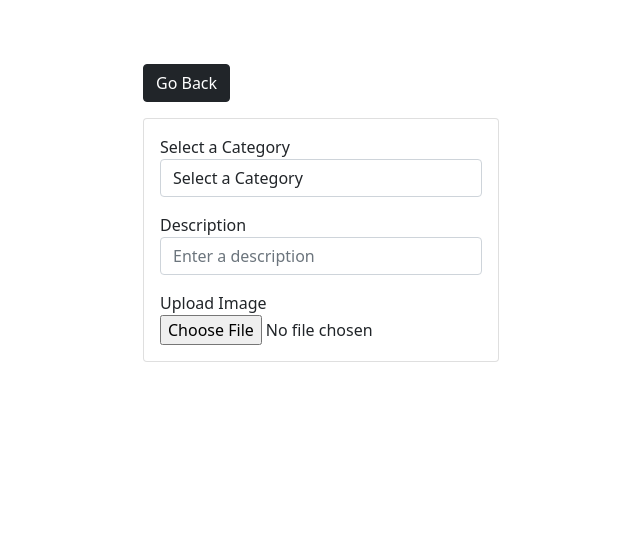
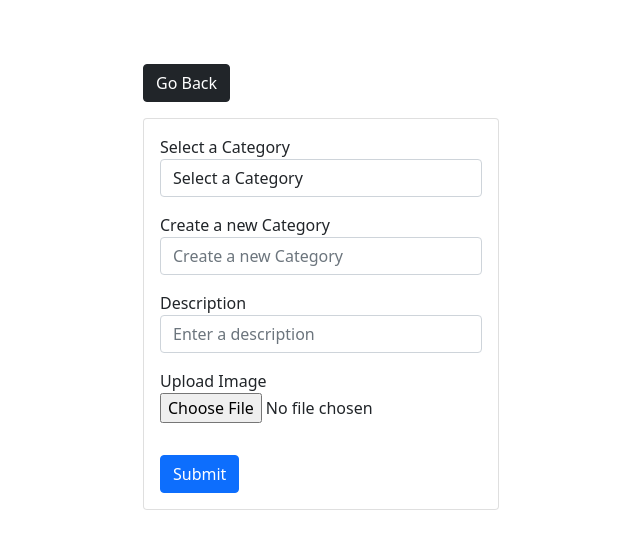
Before and after one commit to wairimukanene/nishy-galley, a Django app: page /add/ in a window 1280 px wide. Shown: the top 549 px of the page, without its empty margins (319-959 px from the left). Run offline with Django 3.2, Linux system fonts and the light colour scheme; data that the repository does not hold is empty.

Commit message:
commit28-added the function and option to add a new category that is not included in the database

```diff
--- a/galley/templates/galley/add.html
+++ b/galley/templates/galley/add.html
@@ -14,7 +14,8 @@
       <div class="col-md-4">
           <a  href="{% url 'galley' %}" class="btn btn-dark my-3">Go Back</a>
         <div class="card">
-          <form>
+          <form method="POST" action="" enctype="multipart/form-data">
+            {% csrf_token %}
             <div class="form-group m-3">
               <label>Select a Category</label>
               <select name="category" class="form-control">
@@ -24,16 +25,21 @@
 
                 {% endfor %}
               </select>
+            </div>
 
+            <div class="form-group m-3">
+              <label>Create a new Category</label>
+              <input required name ="category_new" type="text" placeholder="Create a new Category" class="form-control">
             </div>
             <div class="form-group m-3">
               <label>Description</label>
-              <input name ="description" type="text" placeholder="Enter a description" class="form-control">
+              <input required name ="description" type="text" placeholder="Enter a description" class="form-control">
             </div>
             <div class="form-group m-3">
               <label>Upload Image</label>
-              <input name="image" type="file" class="form-control-file">
+              <input  required name="image" type="file" class="form-control-file">
             </div>
+            <button type="submit" class="btn btn-primary m-3">Submit</button>
           </form>
 
         </div>
--- a/galley/views.py
+++ b/galley/views.py
@@ -21,6 +21,19 @@ def viewphoto(request, pk):
 
 def addphoto(request):
   categories = Category.objects.all()
+  if request.method =='POST':
+    data = request.POST
+    image = request.FILES.get('image')
+
+    if data['category'] != 'none':
+      category =Category.objects.get(id=data['category'])
+    elif data['category_new'] != '':
+      category, created = Category.objects.get_or_create(name=data['category_new'])
+    else:
+      category= None
+
+
+
 
   context = {'categories':categories}
 
```
